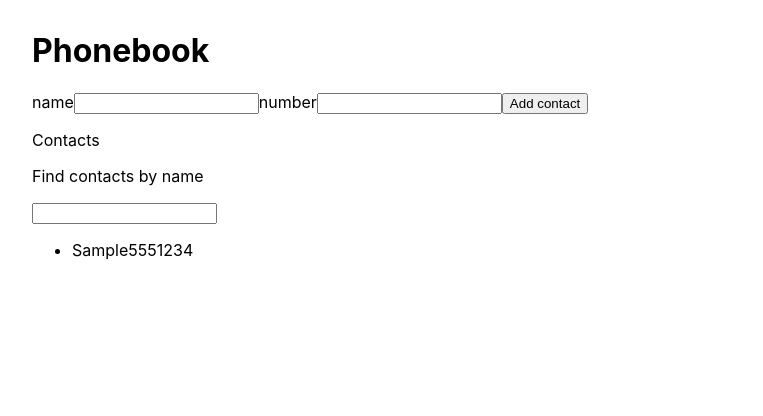
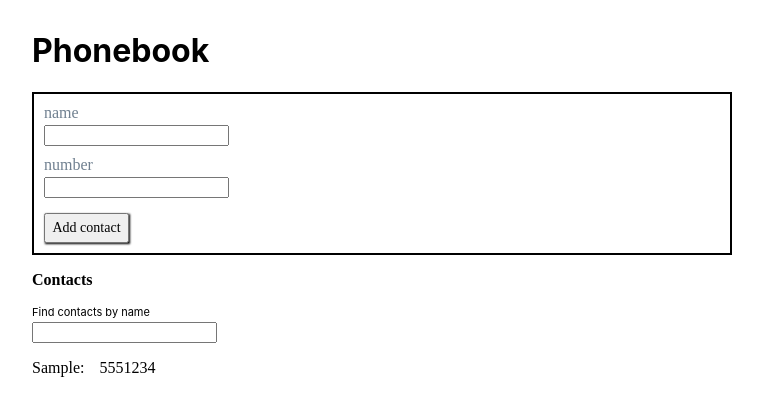
Before and after one commit to galinagumenyuk/goit-react-hw-02-phonebook, a React (Create React App) app: page / in a window 1280 px wide. Both pictures are taken after typing "Sample", "5551234" into the empty fields and a click on the button "Add contact". Shown: the top 416 px of the page, without its empty margins (258-1021 px from the left). Built offline with nearby package versions, Linux system fonts and the light colour scheme.

Commit message:
add styles

```diff
--- a/package.json
+++ b/package.json
@@ -3,6 +3,8 @@
   "version": "0.1.0",
   "private": true,
   "dependencies": {
+    "@emotion/react": "^11.7.1",
+    "@emotion/styled": "^11.6.0",
     "@testing-library/jest-dom": "^5.16.1",
     "@testing-library/react": "^11.2.7",
     "@testing-library/user-event": "^12.8.3",
--- a/src/App.css
+++ /dev/null
@@ -1,6 +0,0 @@
-.container {
-  width: 700px;
-  margin-left: auto;
-  margin-right: auto;
-  padding: 10px;
-}
--- a/src/App.js
+++ b/src/App.js
@@ -1,4 +1,4 @@
-import "./App.css";
+import { Container, ListTitle } from "./App.styled.jsx";
 import shortid from "shortid";
 // import PropTypes from "prop-types";
 import React from "react";
@@ -27,20 +27,23 @@ class App extends React.Component {
     this.setState({ filter: e.currentTarget.value });
   };
 
-  render() {
+  getFilteredContact = () => {
     const normalizedFilter = this.state.filter.toLowerCase();
-    const filteredContacts = this.state.contacts.filter((contact) =>
+    return this.state.contacts.filter((contact) =>
       contact.name.toLowerCase().includes(normalizedFilter)
     );
+  };
+  render() {
+    const filteredContacts = this.getFilteredContact();
 
     return (
-      <div className="container">
+      <Container>
         <h1>Phonebook</h1>
         <Form onSubmit={this.addContact} />
-        <p>Contacts</p>
+        <ListTitle>Contacts</ListTitle>
         <Filter value={this.state.filter} onChange={this.handleFilterChange} />
         <Contacts contacts={filteredContacts} />
-      </div>
+      </Container>
     );
   }
 }
--- /dev/null
+++ b/src/App.styled.jsx
@@ -0,0 +1,45 @@
+import styled from "@emotion/styled";
+
+export const Container = styled.div`
+  width: 700px;
+  margin-left: auto;
+  margin-right: auto;
+  padding: 10px;
+
+  form {
+    border: 2px solid;
+    padding: 10px;
+    display: flex;
+    flex-direction: column;
+  };
+
+  label {
+  color: #708090;
+  font-family: "Times New Roman";
+};
+
+  input {
+    display: block;
+    margin-top: 3px;
+    margin-bottom: 10px;
+  };
+
+  button {
+  width: 85px;
+  display: block;
+  margin-top:5px;
+  padding: 5px;
+  border-radius: 4px
+  border: 1px
+
+  color: #708090;
+  font-family: "Times New Roman";
+  font-size: 14px;
+  box-shadow: 1px 1px 2px #000000;
+  cursor: pointer;
+};
+`
+export const ListTitle = styled.p`
+font-weight: 700;
+font-family: "Times New Roman"
+`
--- a/src/components/contacts/Contacts.jsx
+++ b/src/components/contacts/Contacts.jsx
@@ -1,12 +1,13 @@
 import React from "react";
 import Item from "./Item";
+import { ContactItem } from "./Contacts.styled";
 
 const Contacts = ({ contacts }) => {
-       return <ul>
+       return <ContactItem>
             {contacts.map(contact => (
                  <Item key={contact.id} name={contact.name} number={contact.number}/>
              ))}
-        </ul>
+        </ContactItem>
  }
 
 export default Contacts;
--- /dev/null
+++ b/src/components/contacts/Contacts.styled.jsx
@@ -0,0 +1,9 @@
+import styled from "@emotion/styled";
+
+export const ContactItem = styled.ul`
+padding-left: 0px;
+
+li {list-style-type: none;
+font-family: "Times New Roman"}
+span+span{margin-left: 15px;}
+`
--- a/src/components/contacts/Item.jsx
+++ b/src/components/contacts/Item.jsx
@@ -2,7 +2,7 @@ import React from "react";
 
 const Item = ({ name, number }) => {
     return <li>
-        <span>{name}</span>
+        <span>{name}:</span>
         <span>{number}</span>
         </li>
  }
--- a/src/components/filter/Filter.jsx
+++ b/src/components/filter/Filter.jsx
@@ -1,9 +1,10 @@
 import React from "react";
+import { FilterTitle } from "./Filter.styled"
 
 const Filter = ({ value, onChange}) => {
     return (
         <div>
-        <p>Find contacts by name</p>
+        <FilterTitle>Find contacts by name</FilterTitle>
         <input type="text" value={value} onChange={onChange}></input>
         </div>
     )
--- /dev/null
+++ b/src/components/filter/Filter.styled.jsx
@@ -0,0 +1,6 @@
+import styled from "@emotion/styled";
+
+export const FilterTitle = styled.p`
+font-size: 11px;
+margin: 0px;
+`
```
Also changed, not shown: src/components/contacts/Contacts.module.css (deleted), src/components/form/Form.module.css (deleted), src/components/form/Form.styled.jsx (added), 2 other files (tests, documents, lock files or other folders).
